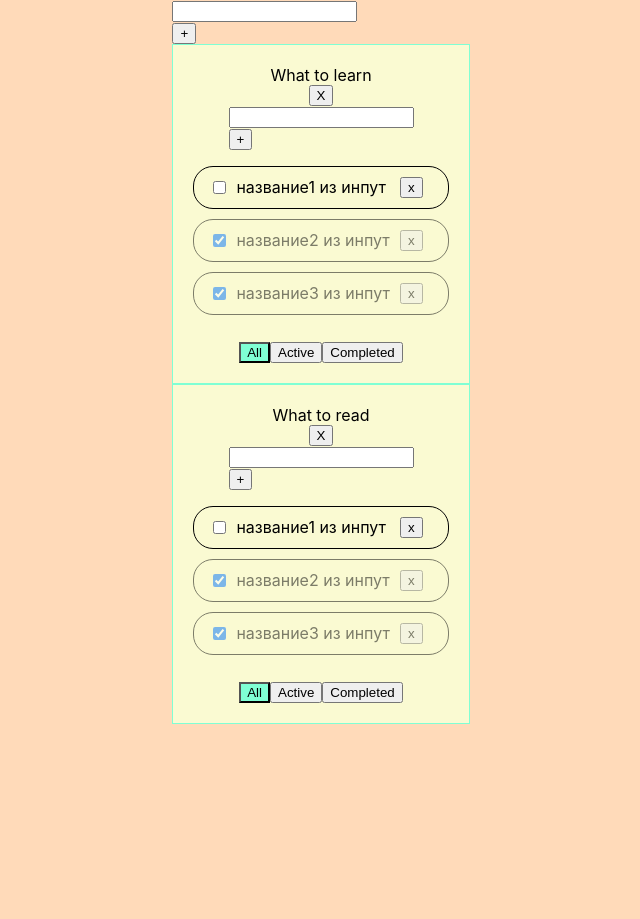
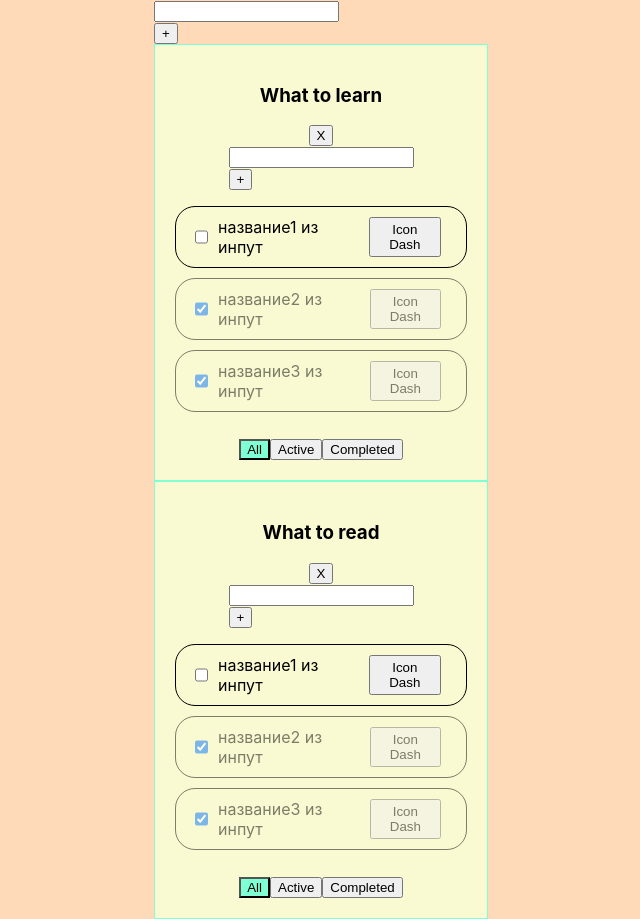
Before and after one commit to sveta-confeta/my-todoList, a React (Create React App) app: page / in a window 1280 px wide. Shown: the whole page, without its empty margins (319-959 px from the left). Before the commit the page ends 800 px from the top, so only its background shows below. Built offline with nearby package versions, Linux system fonts and the light colour scheme.

Commit message:
edit-span

```diff
--- a/src/App.tsx
+++ b/src/App.tsx
@@ -69,11 +69,19 @@ const addTodolists=(titleTodolist:string)=>{
         setTodolists([...todolists,{id:newTodolistID,titleTodolist: titleTodolist,filter:'All'}])
     setTasks({...tasks,[newTodolistID]:[]});
 }
+const apdateTask=(todolistID:string,taskID:string,title:string)=>{
+        const copyTask={...tasks};
+        copyTask[todolistID]=tasks[todolistID].map(t=>t.id===taskID ? {...t,task:title}: t);
+        setTasks(copyTask);
+}
+const titleTodolist=(title:string,todolistID:string)=>{
+        setTodolists(todolists.map(m=>todolistID===m.id ? {...m,titleTodolist:title} : m));
+}
 
 
     return (
         <div className="App">
-            <AddItemForm  addTask={addTodolists}/>
+            <AddItemForm addTask={addTodolists}/>
 
             {todolists.map(m=>{
                 let tasksFilter=tasks[m.id];
@@ -99,12 +107,11 @@ const addTodolists=(titleTodolist:string)=>{
                         chengeCheckBoxStatus={chengeCheckBoxStatus}
                         filter={m.filter}
                         removeTodolist={removeTodolist}
+                        apdateTask={apdateTask}
+                        titleTodolist={titleTodolist}
                     />
                 )
             })}
-
-
-
         </div>
     );
 }
--- a/src/Todolist.tsx
+++ b/src/Todolist.tsx
@@ -1,10 +1,10 @@
 import React, {ChangeEvent, KeyboardEvent, useState} from 'react';
 import s from "./Todolist.module.css"
 import {Button} from "./components/Button";
-import {Input} from "./components/Input";
 import {TasksMap} from "./components/TasksMap";
 import {StateType} from "./App";
 import {AddItemForm} from "./components/AddItemForm";
+import EditSpan from "./components/EditSpan";
 
 
 export type TasksType = {
@@ -23,6 +23,8 @@ export type TodolistPropsType = {
     filter:string
     todolistID:string
     removeTodolist:(todolistID:string)=>void
+    apdateTask:(title:string,todolistID:string,taskID:string)=>void
+    titleTodolist:(title:string,todolistID:string)=>void
 }
 
 
@@ -50,18 +52,26 @@ export function Todolist(props: TodolistPropsType) {
       props.removeTodolist(props.todolistID)
     }
 
+    const callbackTitleTodolist=(title:string)=>{
+     props.titleTodolist(props.todolistID,title)
+
+    }
+
 
     return (
         <div className={s.todolist_wrapper}>
-            <div className={s.title}>{props.title}</div>
+            {/*<div className={s.title}>{props.title}</div>-так было. делаем редактир название тудулистов-прикручиваем editSpan*/}
+            <h3><EditSpan title={props.title} apdateTask={(title:string)=>callbackTitleTodolist(title)}/></h3>
             <Button name={'X'} callback={removeTodolists}/>
             <div className={s.input_wrapper}>
                 <AddItemForm addTask={addTask}/>
 
             </div>
             {/*map отдельно*/}
-            {/* @ts-ignore*/}
-            <TasksMap tasks={props.tasks}  todolistID={props.todolistID} removeTask={props.removeTask} chengeCheckBoxStatus={props.chengeCheckBoxStatus}/>
+            <TasksMap
+                apdateTask={props.apdateTask}
+                //@ts-ignore
+                tasks={props.tasks}  todolistID={props.todolistID} removeTask={props.removeTask} chengeCheckBoxStatus={props.chengeCheckBoxStatus}/>
             {/*<ul className={s.todolist_tasks}>*/}
             {/*    {props.tasks.map(el => <li key={el.id} className={el.isDone ? s.isDone: '' }><input type="checkbox"*/}
             {/*                                                  checked={el.isDone}*/}
@@ -73,7 +83,7 @@ export function Todolist(props: TodolistPropsType) {
 
             {/*</ul>*/}
             <div className={s.btn_set}>
-                <button className ={props.filter==='All' ? s.activeFilter : '' }onClick={() => filteredTask('All')}>All</button>
+                <button className ={props.filter==='All' ? s.activeFilter : '' } onClick={() => filteredTask('All')}>All</button>
                 <button className={props.filter==='Active' ? s.activeFilter : '' } onClick={() => filteredTask('Active')}>Active</button>
                 <button className={props.filter==='Completed' ? s.activeFilter : '' } onClick={() => filteredTask('Completed')}>Completed</button>
             </div>
--- a/src/components/Button.tsx
+++ b/src/components/Button.tsx
@@ -7,7 +7,16 @@ type ButtonPropsType={
 export const Button = (props:ButtonPropsType) => {
     const onClickHandler=()=>{
         props.callback() }
+    const error = props.name ? 'class': ''
     return (
-      <button onClick={onClickHandler}>{props.name}</button>
+      <button onClick={onClickHandler} className={error}>
+          {props.name === 'x' ? 'Icon Dash' : props.name}
+      </button>
     );
 };
+// function (name)=>{
+//     switch (name)
+//     case 'x' {return 'Icon'}
+//
+//
+// }
--- /dev/null
+++ b/src/components/EditSpan.tsx
@@ -0,0 +1,34 @@
+import React, {ChangeEvent, useState,} from 'react';
+
+
+
+type EditSpanPropsType={
+    title:string;
+    apdateTask:(title:string)=>void
+}
+
+const EditSpan = (props:EditSpanPropsType) =>{
+    const[title,setTitle]=useState<string>(props.title); //для импута
+    const[editMode,setEditMode]=useState<boolean>(false);//для редактирования
+    const onChangeHandler=(event:ChangeEvent<HTMLInputElement>)=>{
+        setTitle(event.currentTarget.value)
+    }
+    const onBlurHanter=()=>{
+        props.apdateTask(title)
+        setEditMode(false);
+    }
+    const onChangeDoubleClick=()=>{
+        setEditMode(true);
+    }
+
+
+
+    return (
+      editMode
+          ? <input onChange={onChangeHandler} value={title} autoFocus onBlur={onBlurHanter}/>
+        : <span onDoubleClick={ onChangeDoubleClick}>{props.title}</span>
+
+    );
+};
+
+export default EditSpan;
--- a/src/components/TasksMap.tsx
+++ b/src/components/TasksMap.tsx
@@ -2,17 +2,25 @@ import React from 'react';
 import s from "../Todolist.module.css";
 import {Button} from "./Button";
 import {TasksType} from "../Todolist";
+import EditSpan from "./EditSpan";
 
 type TasksMapPropsTYpe={
     tasks: Array<TasksType>
     removeTask: (id: string, todolistID:string) => void
     chengeCheckBoxStatus: (id:string,value: boolean,todolistID:string) => void
     todolistID:string
+    apdateTask:(title:string,todolistID:string,taskID:string)=>void
 }
 
 export const TasksMap = (props:TasksMapPropsTYpe) => {
+
+    const callbackApdateTask=(elID:string,title:string)=>{
+        props.apdateTask(props.todolistID,elID,title)
+    }
+
     const removeTaskHandler = (tId: string) =>
         props.removeTask(tId,props. todolistID);
+
     const onChangeCheckbox=(elID:string,value:boolean)=>{
         props.chengeCheckBoxStatus(elID, value,props.todolistID);
 
@@ -22,7 +30,8 @@ export const TasksMap = (props:TasksMapPropsTYpe) => {
             {props.tasks.map(el => <li key={el.id} className={el.isDone ? s.isDone: '' }><input type="checkbox"
                                                                                                 checked={el.isDone}
                                                                                                 onChange={(event) =>onChangeCheckbox(el.id,event.currentTarget.checked)}/>
-                <span>{el.task}</span>
+                {/*<span>{el.task}</span> так было */}
+                <EditSpan title={el.task} apdateTask={(title:string)=>callbackApdateTask(el.id,title)}/>
                 {/*<button onClick={() => props.removeTask(el.id)}>x</button>*/}
                 <Button name={'x'} callback={() => removeTaskHandler(el.id)}/>
             </li>)}
```
Also changed, not shown: src/AddTodolist.tsx (deleted, +0 -16 lines).
